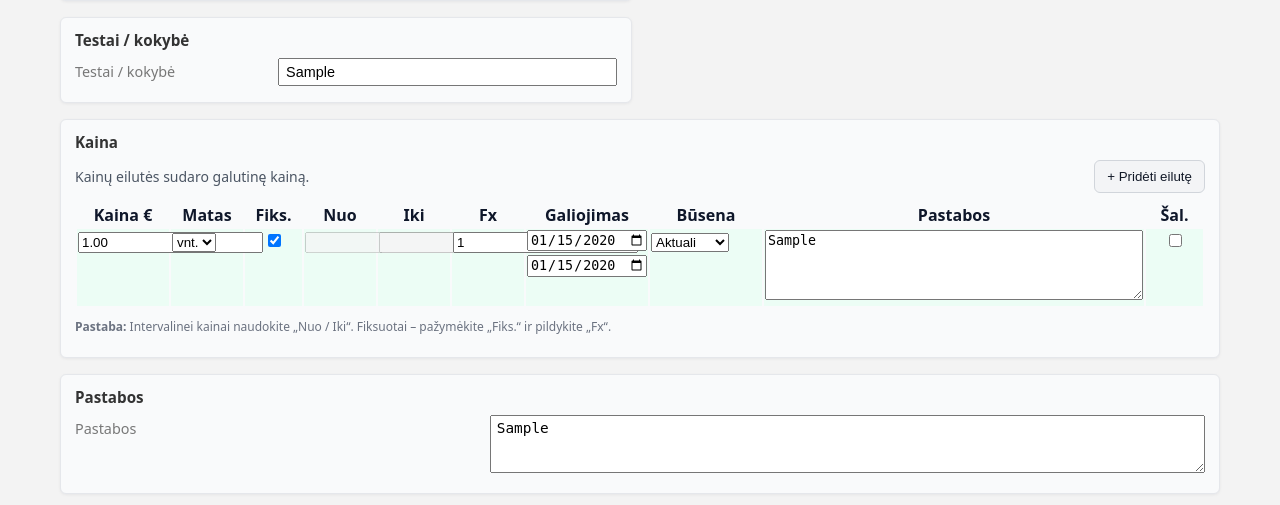
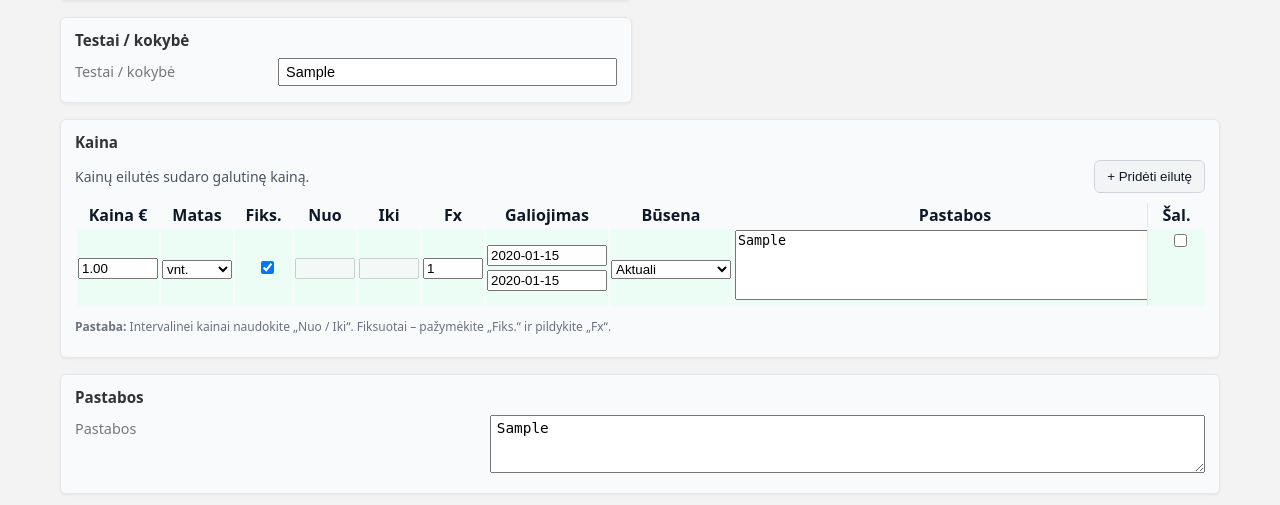
Before and after one commit to raimisbo/Elameta-registras-naujas, a Django app: page /pozicijos/1/redaguoti/ in a window 1280 px wide. Shown: the part 1142-1647 px from the top of the page. Run offline with Django 5.2, Linux system fonts and the light colour scheme; tables that the repository leaves empty hold one stand-in row (values such as "Sample post"); parts of the project's set-up code (start-up, migrations or seed data) failed here and were passed over.

Commit message:
12 17 Pataisyta Kaina visame projekte. Pakeistas dato rodymas i yyyy/mm/dd

```diff
--- a/pozicijos/forms_kainos.py
+++ b/pozicijos/forms_kainos.py
@@ -44,8 +44,8 @@ class KainosEiluteForm(forms.ModelForm):
             # busena DB lauko tiesiogiai nerodom – naudojam busena_ui
         ]
         widgets = {
-            "galioja_nuo": forms.DateInput(attrs={"type": "date"}),
-            "galioja_iki": forms.DateInput(attrs={"type": "date"}),
+            "galioja_nuo": forms.DateInput(format="%Y-%m-%d", attrs={"placeholder": "YYYY-MM-DD"}),
+            "galioja_iki": forms.DateInput(format="%Y-%m-%d", attrs={"placeholder": "YYYY-MM-DD"}),
             "pastaba": forms.Textarea(attrs={"rows": 2}),
         }
 
--- a/pozicijos/templates/pozicijos/components/kainos_formset.html
+++ b/pozicijos/templates/pozicijos/components/kainos_formset.html
@@ -12,9 +12,7 @@
 
 <div class="kainos-head">
   <div class="kainos-head__text">Kainų eilutės sudaro galutinę kainą.</div>
-  <button type="button" class="btn btn-secondary" id="kainos-add-row">
-    + Pridėti eilutę
-  </button>
+  <button type="button" class="btn btn-secondary" id="kainos-add-row">+ Pridėti eilutę</button>
 </div>
 
 <div class="kainos-table-wrap">
@@ -38,36 +36,44 @@
       {% for form in formset %}
         {% with st=form.instance.busena %}
         <tr class="kaina-row {% if st == 'aktuali' %}kaina-row--aktuali{% else %}kaina-row--neaktuali{% endif %}">
-          <td class="cell-kaina">{{ form.id }}{{ form.kaina }}</td>
-          <td>{{ form.matas }}</td>
+          <td class="cell-kaina">
+            {{ form.id }}
+            {{ form.kaina }}
+            {% if form.kaina.errors %}<div class="errorlist">{{ form.kaina.errors }}</div>{% endif %}
+          </td>
 
-          <td style="text-align:center;">
+          <td class="cell-matas">
+            {{ form.matas }}
+            {% if form.matas.errors %}<div class="errorlist">{{ form.matas.errors }}</div>{% endif %}
+          </td>
+
+          <td class="cell-fiks" style="text-align:center;">
             {{ form.yra_fiksuota }}
           </td>
 
-          <td>{{ form.kiekis_nuo }}</td>
-          <td>{{ form.kiekis_iki }}</td>
-          <td>{{ form.fiksuotas_kiekis }}</td>
+          <td class="cell-qty">{{ form.kiekis_nuo }}</td>
+          <td class="cell-qty">{{ form.kiekis_iki }}</td>
+          <td class="cell-fxq">{{ form.fiksuotas_kiekis }}</td>
 
-          <td>
+          <td class="cell-gal">
             <div class="date-stack">
               {{ form.galioja_nuo }}
               {{ form.galioja_iki }}
             </div>
           </td>
 
-          <td>
-            <select name="{{ form.busena.html_name }}">
-              <option value="aktuali" {% if st == "aktuali" %}selected{% endif %}>Aktuali</option>
-              <option value="sena" {% if st != "aktuali" %}selected{% endif %}>Neaktuali</option>
-            </select>
+          <td class="cell-bus">
+            {# !!! SVARBIAUSIA: UI laukas yra busena_ui #}
+            {{ form.busena_ui }}
           </td>
 
-          <td>
+          <td class="cell-past">
             {{ form.pastaba }}
           </td>
 
-          <td style="text-align:center;">{{ form.DELETE }}</td>
+          <td class="cell-del" style="text-align:center;">
+            {{ form.DELETE }}
+          </td>
         </tr>
         {% endwith %}
       {% empty %}
@@ -85,23 +91,18 @@
 </p>
 
 <template id="kainos-empty-template">
-  {% with form=formset.empty_form %}
+  {% with f=formset.empty_form %}
   <tr class="kaina-row kaina-row--neaktuali">
-    <td class="cell-kaina">{{ form.id }}{{ form.kaina }}</td>
-    <td>{{ form.matas }}</td>
-    <td style="text-align:center;">{{ form.yra_fiksuota }}</td>
-    <td>{{ form.kiekis_nuo }}</td>
-    <td>{{ form.kiekis_iki }}</td>
-    <td>{{ form.fiksuotas_kiekis }}</td>
-    <td><div class="date-stack">{{ form.galioja_nuo }}{{ form.galioja_iki }}</div></td>
-    <td>
-      <select name="{{ form.busena.html_name }}">
-        <option value="aktuali">Aktuali</option>
-        <option value="sena" selected>Neaktuali</option>
-      </select>
-    </td>
-    <td>{{ form.pastaba }}</td>
-    <td style="text-align:center;">{{ form.DELETE }}</td>
+    <td class="cell-kaina">{{ f.id }}{{ f.kaina }}</td>
+    <td class="cell-matas">{{ f.matas }}</td>
+    <td class="cell-fiks" style="text-align:center;">{{ f.yra_fiksuota }}</td>
+    <td class="cell-qty">{{ f.kiekis_nuo }}</td>
+    <td class="cell-qty">{{ f.kiekis_iki }}</td>
+    <td class="cell-fxq">{{ f.fiksuotas_kiekis }}</td>
+    <td class="cell-gal"><div class="date-stack">{{ f.galioja_nuo }}{{ f.galioja_iki }}</div></td>
+    <td class="cell-bus">{{ f.busena_ui }}</td>
+    <td class="cell-past">{{ f.pastaba }}</td>
+    <td class="cell-del" style="text-align:center;">{{ f.DELETE }}</td>
   </tr>
   {% endwith %}
 </template>
@@ -117,42 +118,66 @@
   }
   .kainos-head__text{ font-size:14px; color:#4b5563; }
 
-  .kainos-table-wrap{ overflow:auto; }
+  .kainos-table-wrap{
+    overflow:auto;
+    maz-width:100%;
+  }
 
   .kainos-table{
     width:100%;
     min-width:980px;
     table-layout:fixed;
   }
-  .kainos-table th, .kainos-table td{
+  .kainos-table th:last-child,
+  .kainos-table td:last-child{
+    position: sticky;
+    right: 0;
+    z-index: 2;
+    background: inerhit;
+    border-left: 1px solid #e5e7eb;
     vertical-align:top;
     white-space:normal;
     word-break:break-word;
   }
 
-  /* Suspaudžiam “skaičius” stulpelius */
-  .col-kaina{ width:90px; }
+  /* header'iui reikia viršaus */
+  .kainos-table thead th:last-child{
+    z-index: 3;
+  }
+
+  /* kad "Šal." būtų siauras ir tvarkingas */
+  .col-del{ width:45px; }
+
+  /* Skaičius suspaudžiam */
+  .col-kaina{ width:80px; }
   .col-matas{ width:70px; }
   .col-fiks{ width:55px; }
-  .col-qty{ width:70px; }
-  .col-fxq{ width:70px; }
+  .col-qty{ width:60px; }
+  .col-fxq{ width:60px; }
   .col-gal{ width:120px; }
-  .col-bus{ width:110px; }
+  .col-bus{ width:120px; }
   .col-del{ width:55px; }
 
-  /* Pastabos – maksimaliai platus (pasiima likutį) */
-  .col-past{ width:auto; }
+  /* Pastabos – platus stulpelis */
+  .col-past{ width:440px; }
 
   .date-stack{ display:flex; flex-direction:column; gap:4px; }
 
-  /* Pastabų laukui priverčiam normalų plotį ir aukštį */
-  .kainos-table td textarea,
-  .kainos-table td textarea[name$="-pastaba"]{
+  .kainos-table input,
+  .kainos-table select,
+  .kainos-table textarea{
     width:100%;
+    box-sizing:border-box;
+  }
+
+  .kainos-table td textarea{
     min-height:70px;
     resize:vertical;
-    box-sizing:border-box;
   }
+
+  input[type=number]::-webkit-outer-spin-button,
+  input[type=number]::-webkit-inner-spin-button { -webkit-appearance:none; margin:0; }
+  input[type=number] { -moz-appearance:textfield; }
 
   .kaina-row--aktuali td{ background:#ecfdf5; }
   .kaina-row--neaktuali td{ background:#f9fafb; color:#6b7280; }
@@ -184,7 +209,6 @@
       if (fixed) { nuo.value = ""; iki.value = ""; }
       else { fx.value = ""; }
     }
-
     chk.addEventListener('change', sync);
     sync();
   }
```
